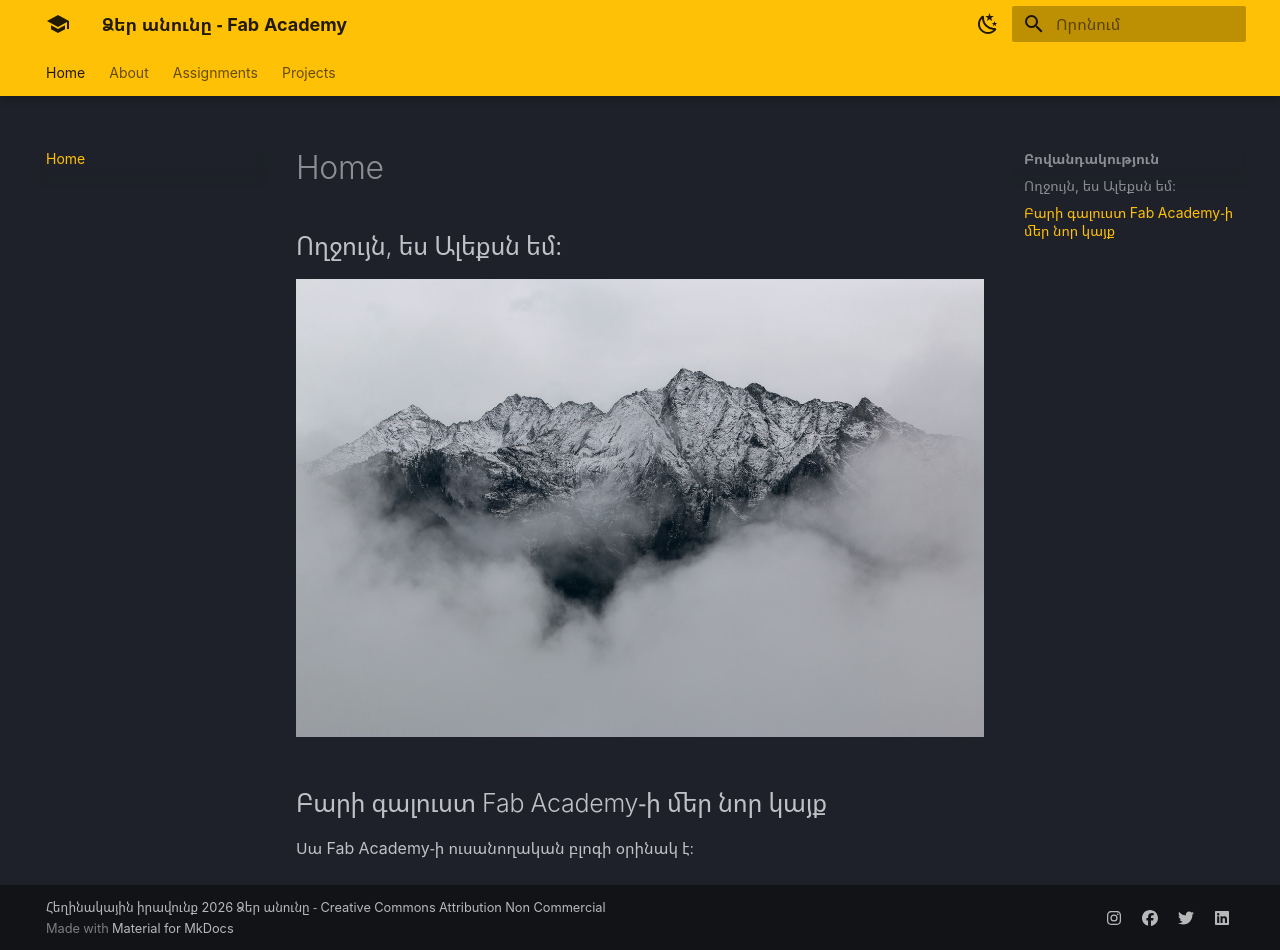
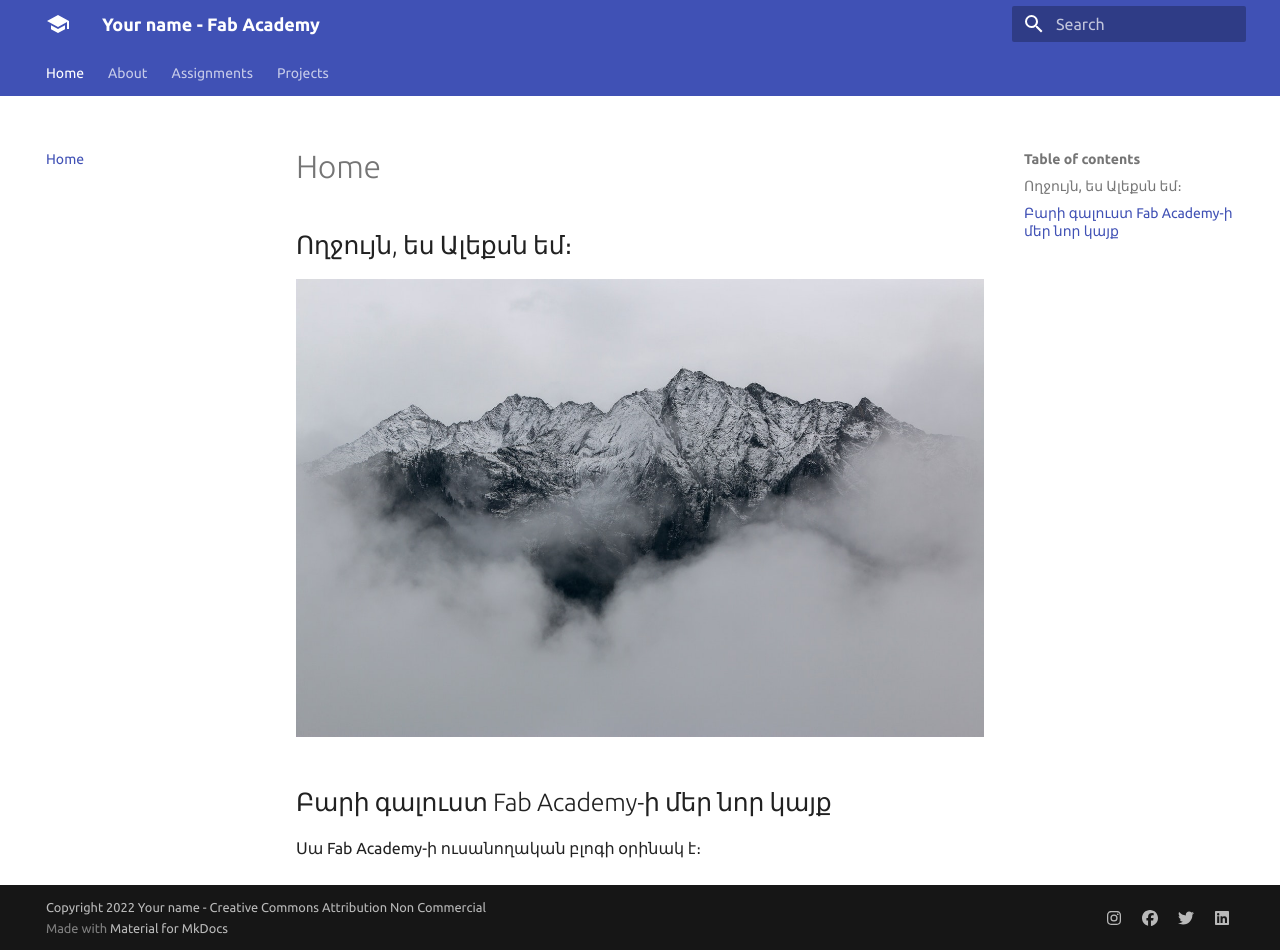
Before and after one commit to alexaghajanyan01/aleks_aghajanyan, an MkDocs documentation site: the page built from docs/index.md, in a window 1280 px wide and 950 px high. Built offline with MkDocs 1.6.1 and Material for MkDocs 9.7.7, drawn with Linux system fonts in a browser that asks for light colours.

Commit message:
Updated content

```diff
--- a/mkdocs.yml
+++ b/mkdocs.yml
@@ -1,14 +1,15 @@
-# Կայքի հիմնական տվյալներ
-site_name: Ձեր անունը - Fab Academy
-site_description: Fab Academy փաստաթղթավորման կայք՝ Ձեր անվան համար
-site_author: Ձեր անունը
-copyright: Հեղինակային իրավունք 2026 Ձեր անունը - Creative Commons Attribution Non Commercial
+# Replace the text below to customize your site
+site_name: Your name - Fab Academy
+site_description: Fab Academy documentation site for Your Name
+site_author: Your name
+copyright: Copyright 2022 Your name - Creative Commons Attribution Non Commercial
 
 site_url: http://fibasile.fabcloud.io/fabacademy-student-template/
 
 extra:
-  # Ավելացրեք Ձեր սոցիալական ցանցերը ստորև (կամ հեռացրեք)
+  # Set your own social media below (or remove)
   social:
+    # For other social icons at https://squidfunk.github.io/mkdocs-material/setup/adding-social-links/
     - icon: fontawesome/brands/instagram
       link: https://instagram.com/fabacademany
     - icon: fontawesome/brands/facebook
@@ -20,50 +21,33 @@ extra:
 
 theme:
   name: material
-  language: hy
   palette:
-    - scheme: slate
-      primary: amber
-      accent: yellow
-      toggle:
-        icon: material/weather-night
-        name: Անցնել դեպի լուսավոր ռեժիմ
-    - scheme: default
-      primary: amber
-      accent: deep orange
-      toggle:
-        icon: material/weather-sunny
-        name: Անցնել դեպի մուգ ռեժիմ
+    # try other colors https://squidfunk.github.io/mkdocs-material/getting-started/#primary-colors
+    primary: deep
+    accent: indigo
   font:
-    text: Noto Sans Armenian
+    # See available fonts at https://fonts.google.com/
+    text: Ubuntu
     code: Ubuntu Mono
   icon:
     logo: material/school
   favicon: images/favicon.svg
   features:
     - navigation.tabs
-    - navigation.tabs.sticky
     - navigation.instant
-    - navigation.top
-    - content.code.copy
-    - search.suggest
-    - search.highlight
 
 plugins:
   - search
   - git-revision-date-localized:
       fallback_to_build_date: true
-      locale: hy
+      # Read more: https://timvink.github.io/mkdocs-git-revision-date-localized-plugin/options/#enabled
       enabled: !ENV [ENABLED_GIT_REVISION_DATE, False]
 
 markdown_extensions:
   - extra
   - smarty
   - admonition
-  - pymdownx.details
-  - pymdownx.superfences
   - codehilite:
       guess_lang: false
   - toc:
       permalink: true
-      title: Բովանդակություն
```
